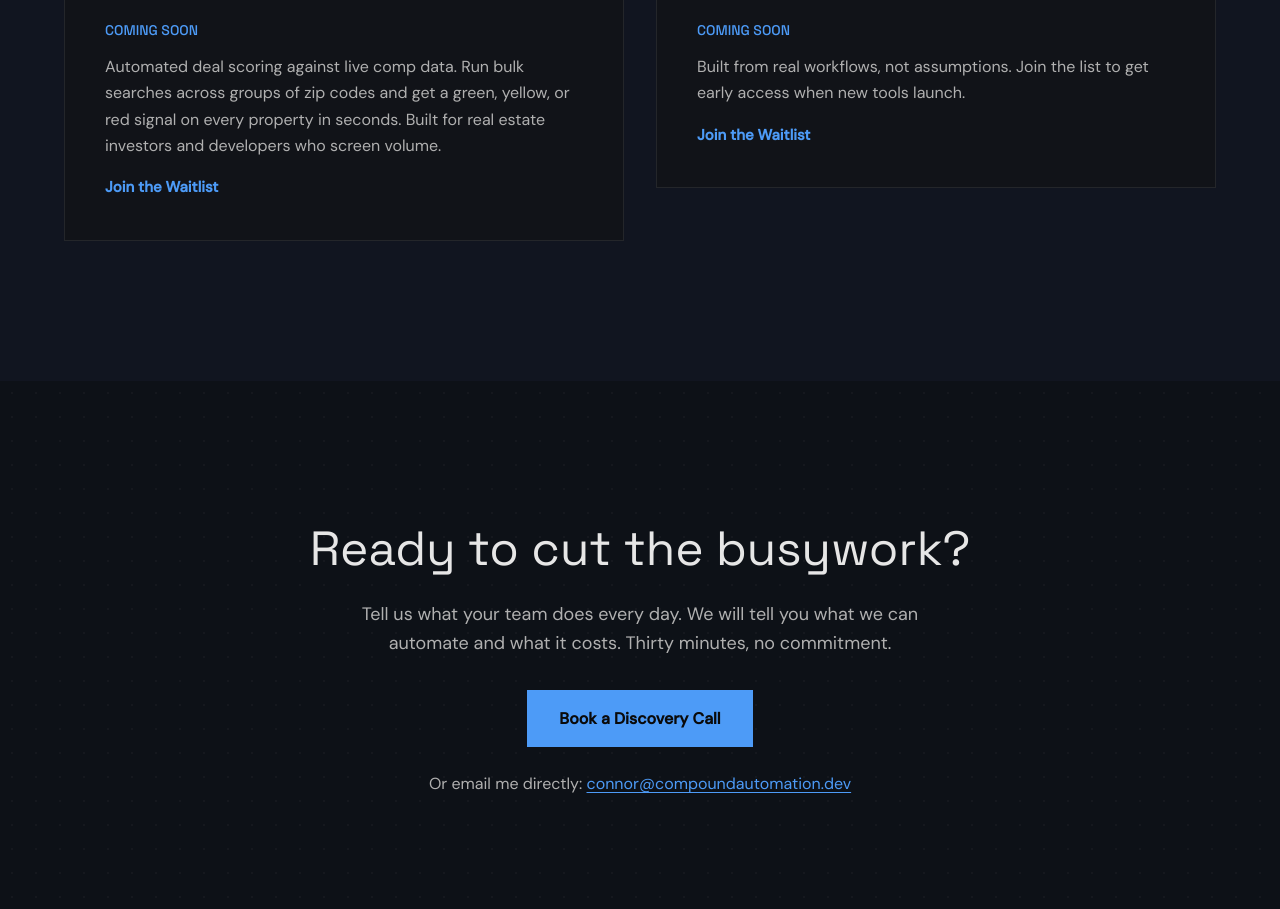
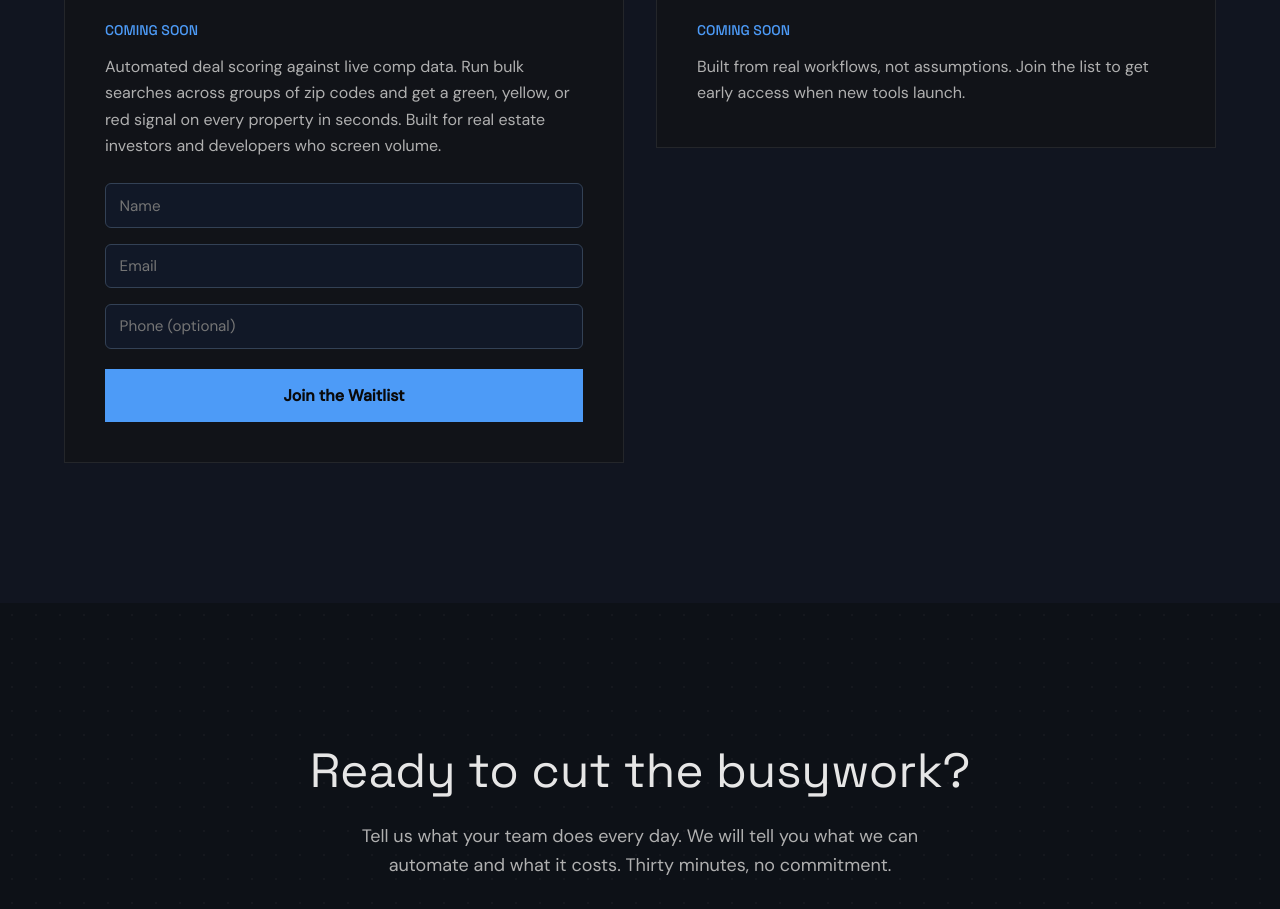
Before and after one commit to cfrancis15/compound_automation_site, a React (Vite) app in the folder client/: page / in a window 1280 px wide. Shown: the part 4840-5749 px from the top of the page. Built offline with nearby package versions, Linux system fonts and the light colour scheme; no server answers.

Commit message:
product waitlist live

```diff
--- a/client/src/App.css
+++ b/client/src/App.css
@@ -551,6 +551,62 @@ img {
   font-weight: 500;
 }
 
+/* Waitlist form */
+
+.waitlist-form {
+  display: flex;
+  flex-direction: column;
+  gap: 1rem;
+  margin-top: 24px;
+}
+
+.waitlist-field {
+  display: flex;
+  flex-direction: column;
+  gap: 0.4rem;
+}
+
+.waitlist-input {
+  width: 100%;
+  padding: 0.7rem 0.85rem;
+  font-size: 0.95rem;
+  font-family: "DM Sans", sans-serif;
+  color: #e2e8f0;
+  background-color: #111827;
+  border: 1px solid #334155;
+  border-radius: 6px;
+  outline: none;
+  transition: border-color 0.15s ease;
+}
+
+.waitlist-input:focus {
+  border-color: #4d9bf7;
+}
+
+.waitlist-error {
+  margin: 0;
+  font-size: 0.8rem;
+  color: #ef4444;
+}
+
+.waitlist-submit {
+  margin-top: 0.25rem;
+  width: 100%;
+  text-align: center;
+}
+
+.waitlist-submit:disabled {
+  opacity: 0.7;
+  cursor: not-allowed;
+}
+
+.waitlist-success {
+  margin: 24px 0 0;
+  font-size: 15px;
+  color: #4d9bf7;
+  font-weight: 600;
+}
+
 /* Contact */
 
 .contact-section {
--- a/client/src/components/Products.jsx
+++ b/client/src/components/Products.jsx
@@ -3,6 +3,7 @@
 import { motion } from "framer-motion";
 import { portfolioCardHover } from "../animations.js";
 import ScrollReveal from "./ScrollReveal.jsx";
+import WaitlistForm from "./WaitlistForm.jsx";
 
 function Products() {
   return (
@@ -30,9 +31,7 @@ function Products() {
                   every property in seconds. Built for real estate investors and
                   developers who screen volume.
                 </p>
-                <a href="#contact" className="solution-demo-link">
-                  Join the Waitlist
-                </a>
+                <WaitlistForm />
               </div>
             </motion.article>
           </ScrollReveal>
@@ -49,9 +48,7 @@ function Products() {
                   Built from real workflows, not assumptions. Join the list to get
                   early access when new tools launch.
                 </p>
-                <a href="#contact" className="solution-demo-link">
-                  Join the Waitlist
-                </a>
+
               </div>
             </motion.article>
           </ScrollReveal>
--- /dev/null
+++ b/client/src/components/WaitlistForm.jsx
@@ -0,0 +1,98 @@
+import { useState } from "react";
+import supabase from "../utils/supabase.js";
+
+function WaitlistForm() {
+  const [name, setName] = useState("");
+  const [email, setEmail] = useState("");
+  const [phone, setPhone] = useState("");
+  const [errors, setErrors] = useState({});
+  const [isSubmitting, setIsSubmitting] = useState(false);
+  const [submitted, setSubmitted] = useState(false);
+
+  function validate() {
+    const errs = {};
+    if (!name.trim()) errs.name = "Name is required.";
+    if (!email.trim()) errs.email = "Email is required.";
+    else if (!email.includes("@")) errs.email = "Enter a valid email.";
+    return errs;
+  }
+
+  async function handleSubmit(event) {
+    event.preventDefault();
+    const errs = validate();
+    if (Object.keys(errs).length > 0) {
+      setErrors(errs);
+      return;
+    }
+    setErrors({});
+    setIsSubmitting(true);
+    try {
+      const { error } = await supabase.from("demo_leads").insert({
+        name: name.trim(),
+        email: email.trim(),
+        phone: phone.trim() || null,
+        source: "waitlist",
+      });
+      if (error) console.error("Waitlist insert failed:", error);
+    } catch (err) {
+      console.error("Waitlist insert failed:", err);
+    }
+    setIsSubmitting(false);
+    setSubmitted(true);
+  }
+
+  if (submitted) {
+    return (
+      <p className="waitlist-success">You are on the list. We will be in touch.</p>
+    );
+  }
+
+  return (
+    <form className="waitlist-form" onSubmit={handleSubmit} noValidate>
+      <div className="waitlist-field">
+        <input
+          className="waitlist-input"
+          type="text"
+          placeholder="Name"
+          value={name}
+          onChange={function (e) {
+            setName(e.target.value);
+          }}
+        />
+        {errors.name && <p className="waitlist-error">{errors.name}</p>}
+      </div>
+      <div className="waitlist-field">
+        <input
+          className="waitlist-input"
+          type="email"
+          placeholder="Email"
+          value={email}
+          onChange={function (e) {
+            setEmail(e.target.value);
+          }}
+        />
+        {errors.email && <p className="waitlist-error">{errors.email}</p>}
+      </div>
+      <div className="waitlist-field">
+        <input
+          className="waitlist-input"
+          type="tel"
+          placeholder="Phone (optional)"
+          value={phone}
+          onChange={function (e) {
+            setPhone(e.target.value);
+          }}
+        />
+      </div>
+      <button
+        type="submit"
+        className="cta-button waitlist-submit"
+        disabled={isSubmitting}
+      >
+        {isSubmitting ? "Joining..." : "Join the Waitlist"}
+      </button>
+    </form>
+  );
+}
+
+export default WaitlistForm;
--- /dev/null
+++ b/client/src/utils/supabase.js
@@ -0,0 +1,8 @@
+import { createClient } from "@supabase/supabase-js";
+
+const supabaseUrl = import.meta.env.VITE_SUPABASE_URL;
+const supabaseAnonKey = import.meta.env.VITE_SUPABASE_ANON_KEY;
+
+const supabase = createClient(supabaseUrl, supabaseAnonKey);
+
+export default supabase;
```
